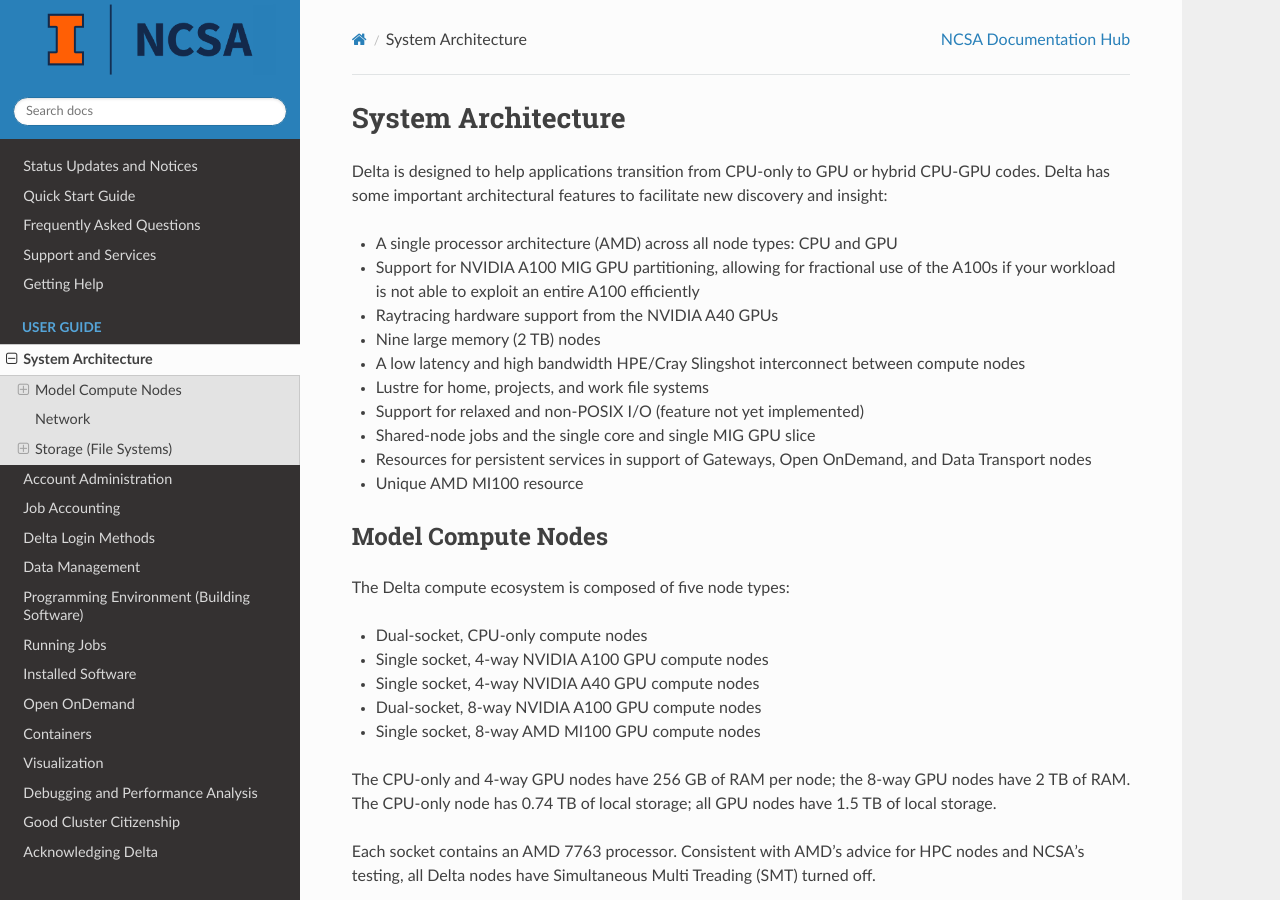
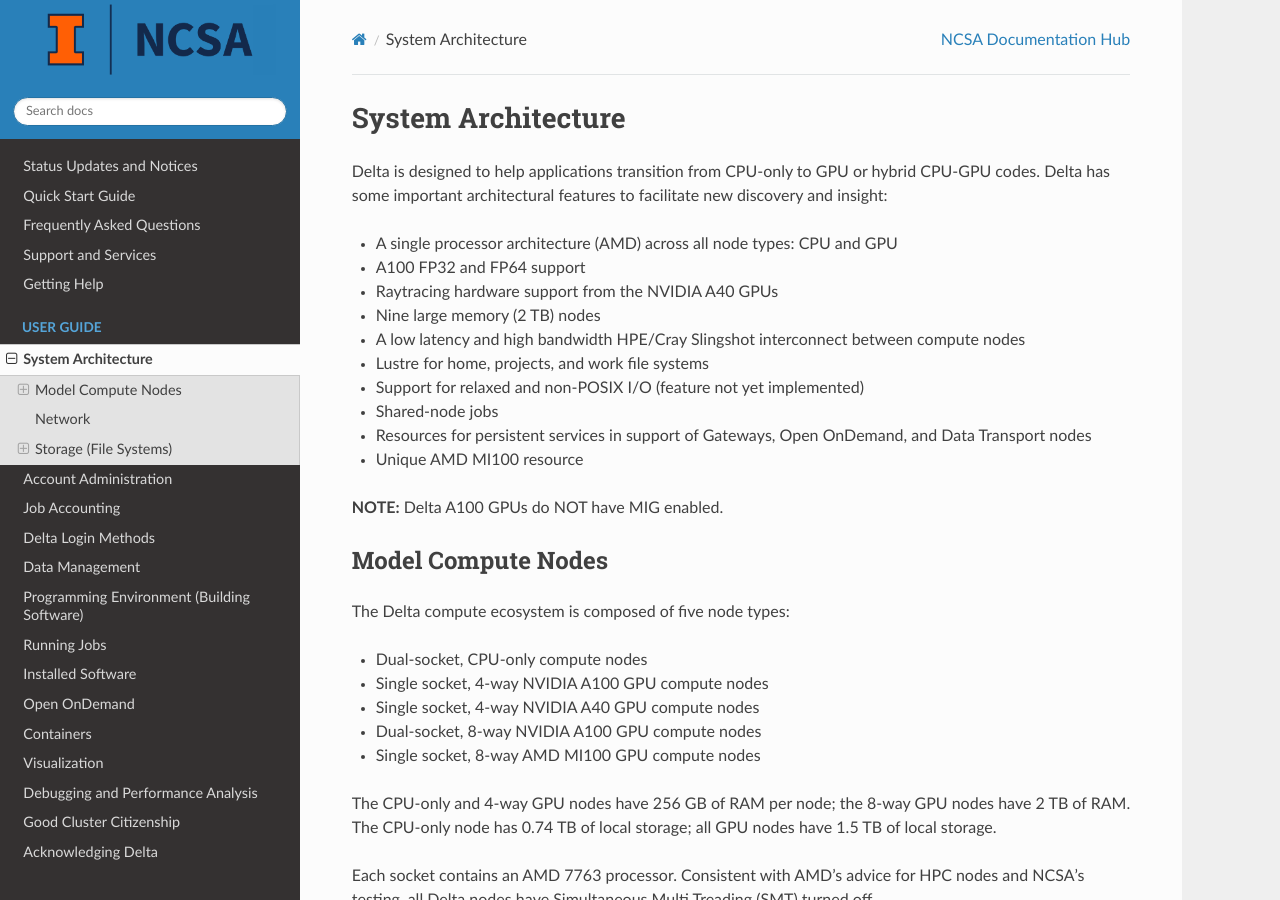
Before and after one commit to ncsa/Delta_doc, a Sphinx documentation site: the page built from docs/source/user_guide/architecture.rst, in a window 1280 px wide and 900 px high. Built offline with Sphinx 7.4.7 and the Read the Docs theme 3.1.0, drawn with Linux system fonts in a browser that asks for light colours.

Commit message:
Update architecture.rst with MIG changes
Removed boilerplate text re: MIG.
Added a note that MIG is not supported.

```diff
--- a/docs/source/user_guide/architecture.rst
+++ b/docs/source/user_guide/architecture.rst
@@ -5,15 +5,17 @@ Delta is designed to help applications transition from CPU-only to GPU or hybrid
 Delta has some important architectural features to facilitate new discovery and insight:
 
 -  A single processor architecture (AMD) across all node types: CPU and GPU
--  Support for NVIDIA A100 MIG GPU partitioning, allowing for fractional use of the A100s if your workload is not able to exploit an entire A100 efficiently
+-  A100 FP32 and FP64 support
 -  Raytracing hardware support from the NVIDIA A40 GPUs
 -  Nine large memory (2 TB) nodes
 -  A low latency and high bandwidth HPE/Cray Slingshot interconnect between compute nodes
 -  Lustre for home, projects, and work file systems
 -  Support for relaxed and non-POSIX I/O (feature not yet implemented)
--  Shared-node jobs and the single core and single MIG GPU slice
+-  Shared-node jobs
 -  Resources for persistent services in support of Gateways, Open OnDemand, and Data Transport nodes
 -  Unique AMD MI100 resource
+
+**NOTE:** Delta A100 GPUs do NOT have MIG enabled.
 
 Model Compute Nodes
 ----------------------
```
